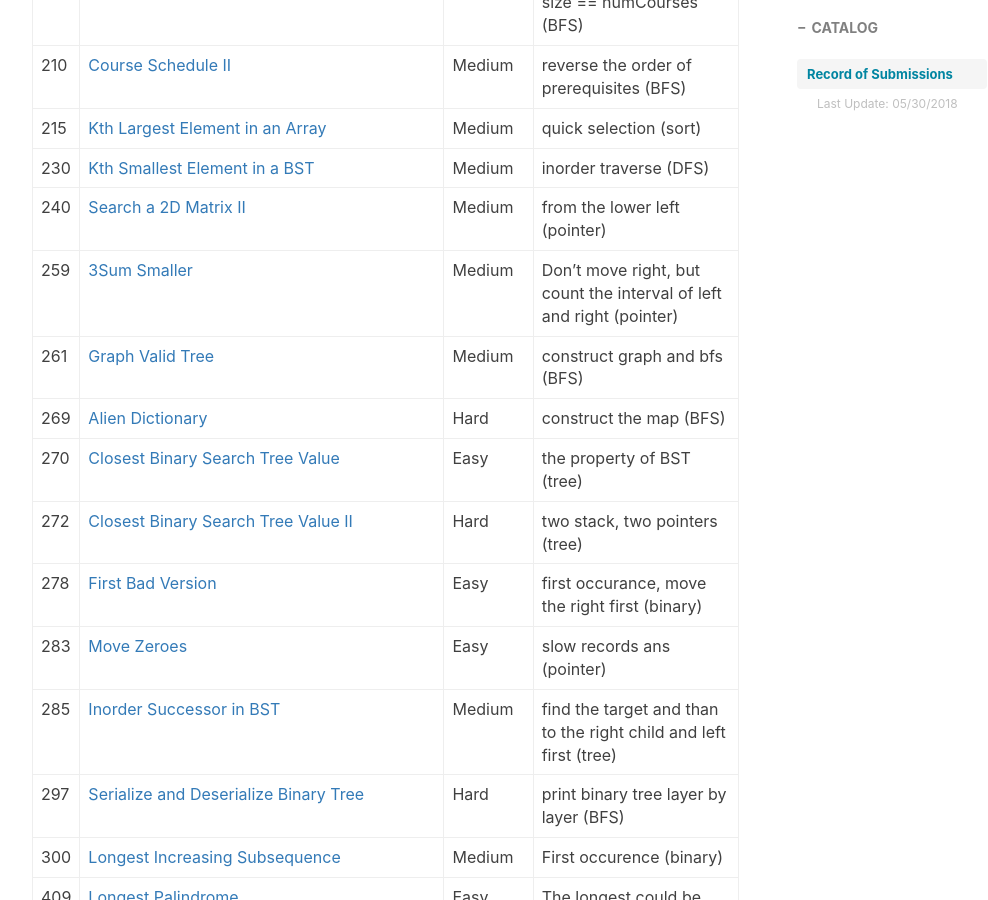
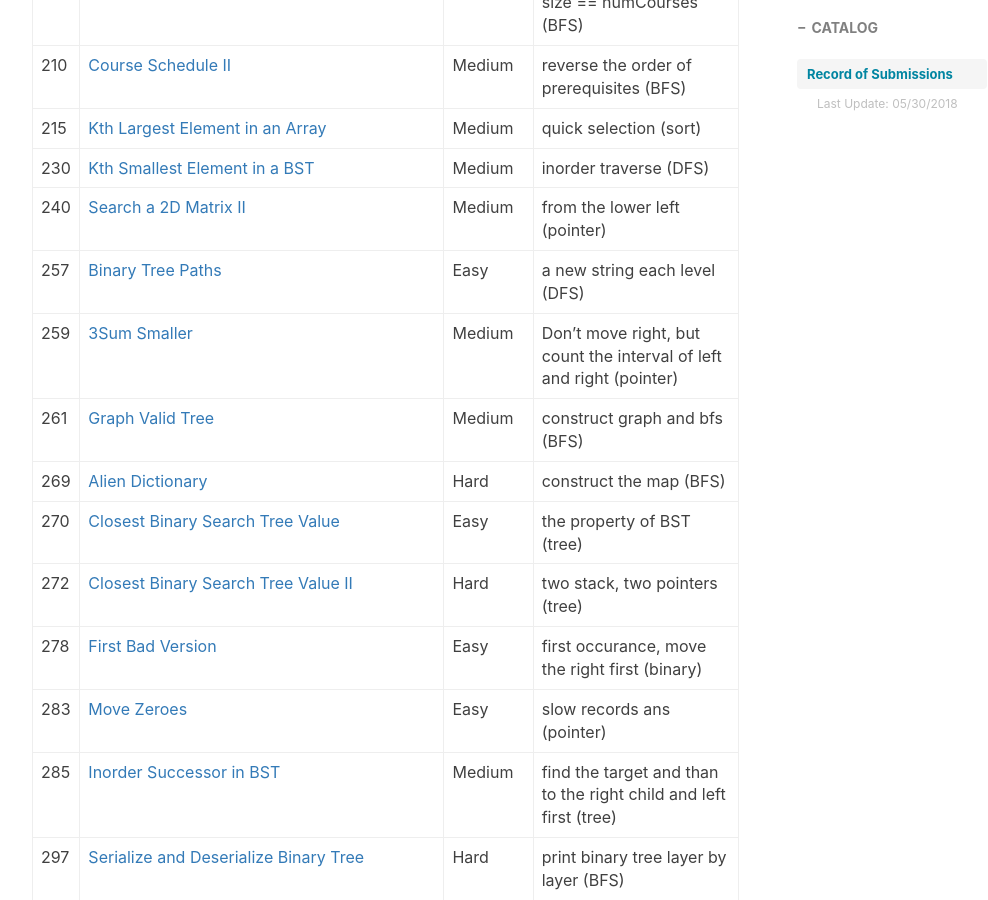
Before and after one commit to ly16/ly16.github.io, a Jekyll site: the page built from _posts/2018-05-18-leetcode-record-round1.md, in a window 1280 px wide and 900 px high, scrolled down 3362 px. Shown: the whole window, without its empty margins (233-1221 px from the left). Built offline with Jekyll 4.4.1, drawn with Linux system fonts in a browser that asks for light colours; nearby versions of some CDN libraries; comment, search, counter and statistics services are not loaded.

Commit message:
Update 2018-05-18-leetcode-record-round1.md

```diff
--- a/_posts/2018-05-18-leetcode-record-round1.md
+++ b/_posts/2018-05-18-leetcode-record-round1.md
@@ -63,6 +63,7 @@ tags:
 |215|[Kth Largest Element in an Array](https://github.com/ly16/LC-Practice/blob/master/Kth%20Largest%20Element.java)|Medium|quick selection (sort)|
 |230|[Kth Smallest Element in a BST](https://github.com/ly16/LC-Practice/blob/master/Kth%20Smallest%20Element%20in%20a%20BST.java)|Medium|inorder traverse (DFS)|
 |240|[Search a 2D Matrix II](https://github.com/ly16/LC-Practice/blob/master/Search%20a%202D%20Matrix%20II.java)|Medium|from the lower left (pointer)|
+|257|[Binary Tree Paths](https://github.com/ly16/LC-Practice/blob/master/Binary%20Tree%20Paths.java)|Easy|a new string each level (DFS)|
 |259|[3Sum Smaller](https://github.com/ly16/LC-Practice/blob/master/3Sum%20Smaller.java)|Medium|Don't move right, but count the interval of left and right (pointer)|
 |261|[Graph Valid Tree](https://github.com/ly16/LC-Practice/blob/master/Graph%20Valid%20Tree.java)|Medium|construct graph and bfs (BFS)|
 |269|[ Alien Dictionary](https://github.com/ly16/LC-Practice/blob/master/Alien%20Dictionary.java)|Hard|construct the map (BFS)|
```
